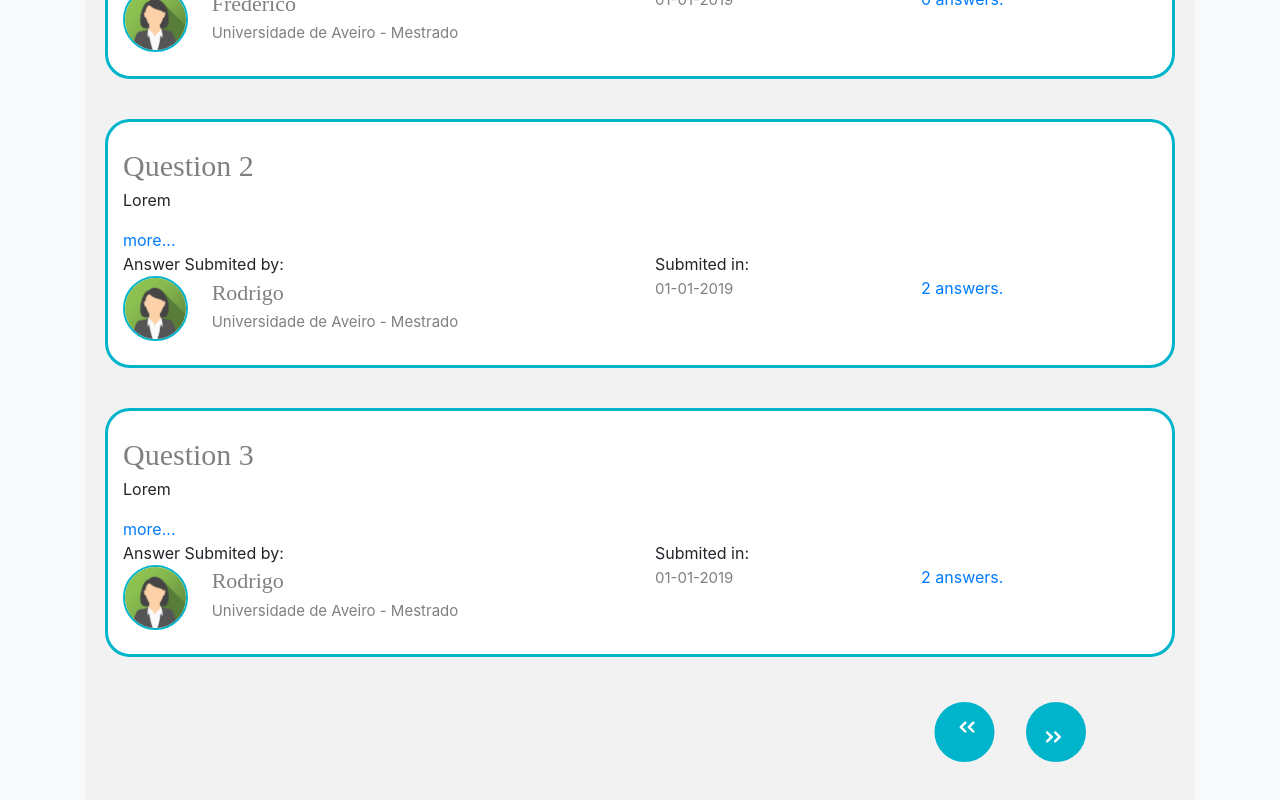
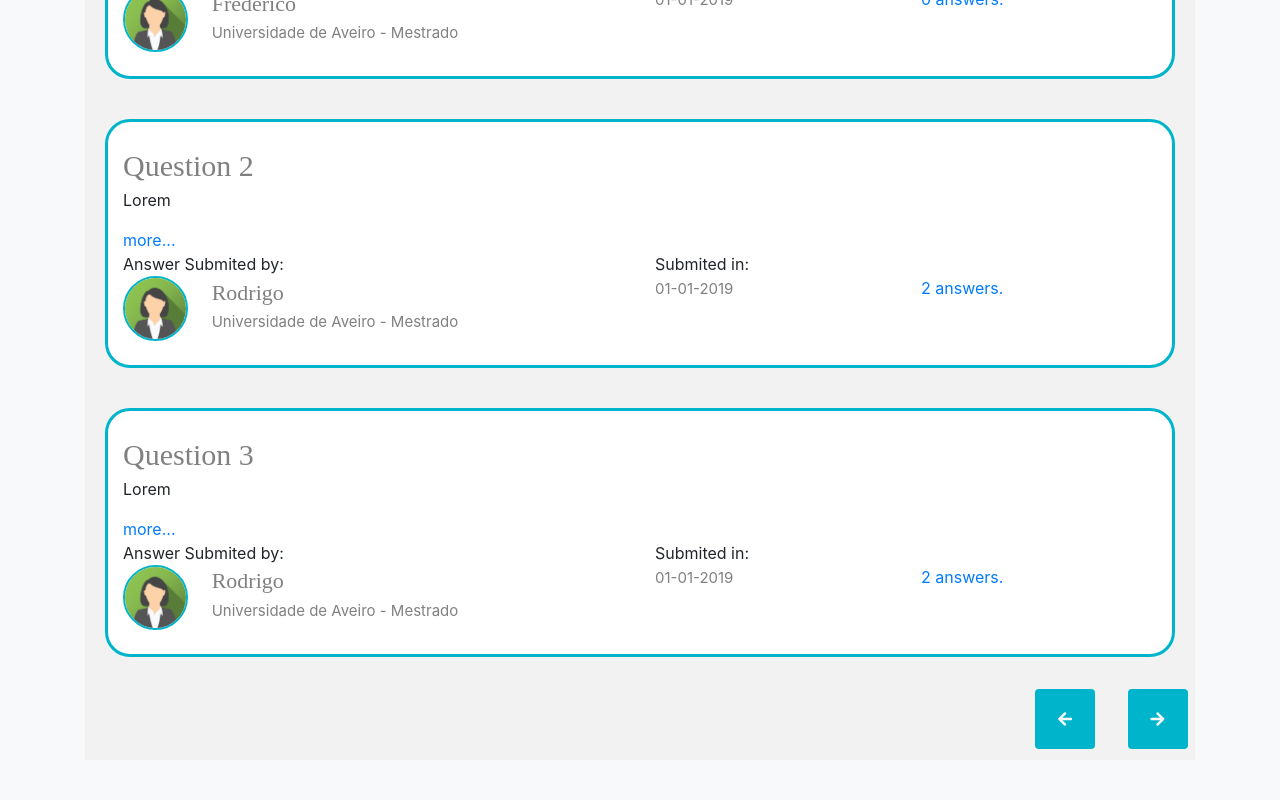
Before and after one commit to diegohernandez25/ProteinDB, a Vue app in the folder protein_db_vue/protein_db_vue/proteindb/: page / in a window 1280 px wide. Shown: the part 974-1774 px from the top of the page. After the commit the page ends 1734 px from the top, so only its background shows below. Built offline with nearby package versions, Linux system fonts and the light colour scheme; a web font is replaced by a local one.

Commit message:
changed buttons

```diff
--- a/protein_db_vue/protein_db_vue/proteindb/src/views/Home.vue
+++ b/protein_db_vue/protein_db_vue/proteindb/src/views/Home.vue
@@ -69,32 +69,19 @@
             </div>
           </div>
         </b-tab>
-        <div class="container" style="padding-top: 5%; padding-bottom: 2%">
+        <div class="container" style="padding-top: 2px; margin-bottom: 3%">
                 <div class="row">
-                    <div class="col-sm-9">
+                    <div class="col-sm-10">
                     </div>
                     <div class="col-sm-1">
-                        <div class="center-con" style="transform: rotate(180deg)" >
-                            <div v-on:click="prev()" class="round">
-                                <div id="cta-back" >
-                                    <span class="arrow primera next "></span>
-                                    <span class="arrow segunda next "></span>
-                                </div>
-                            </div>
-                        </div>
+                      <div v-on:click="next()">
+                        <button style="background-color: #00B4CC; color: white" type="button" class="btn round  side-edit-btn"><i class="fas fa-arrow-left"></i></button>
+                      </div>
                     </div>
                     <div class="col-sm-1">
-                        <div class="center-con" >
-                            <div v-on:click="next()" class="round">
-                                <div id="cta">
-                                    <span class="arrow primera next "></span>
-                                    <span class="arrow segunda next "></span>
-                                </div>
-                            </div>
-                        </div>
-                    </div>
-                    <div class="col-sm-1">
-
+                      <div v-on:click="prev()">
+                        <button style="background-color: #00B4CC; color: white" type="button" class="btn round side-edit-btn"><i class="fas fa-arrow-right"></i></button>
+                      </div>
                     </div>
                 </div>
             </div>
```
